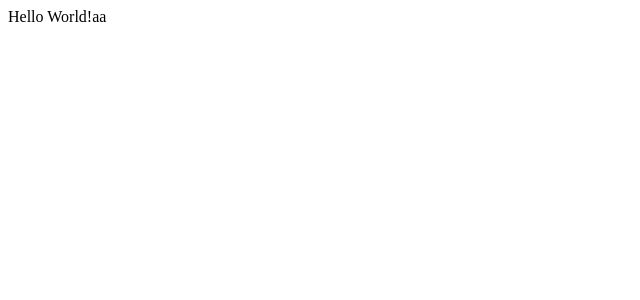
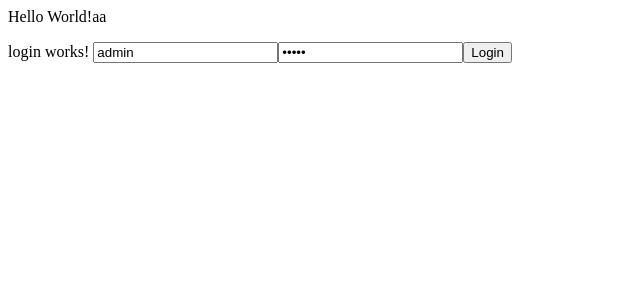
Before and after one commit to nyitrairicsi99/angularbeadando, an Angular app: page /login in a window 1280 px wide. Before the commit this address led to /. Shown: the top 300 px of the page, without its empty margins (0-640 px from the left). Built offline with nearby package versions, Linux system fonts and the light colour scheme.

Commit message:
Add routing

```diff
--- a/src/app/app-routing.module.ts
+++ b/src/app/app-routing.module.ts
@@ -1,7 +1,15 @@
 import { NgModule } from '@angular/core';
 import { RouterModule, Routes } from '@angular/router';
+import { LoginComponent } from './login/login.component';
+import { ListComponent } from './list/list.component';
+import { AuthGuard } from './auth.guard';
+import { DetailsComponent } from './details/details.component';
 
-const routes: Routes = [];
+const routes: Routes = [
+  { path: 'login', component: LoginComponent },
+  { path: 'details', component: DetailsComponent,canActivate: [AuthGuard] },
+  { path: 'list', component: ListComponent,canActivate: [AuthGuard] },
+];
 
 @NgModule({
   imports: [RouterModule.forRoot(routes)],
--- a/src/app/app.module.ts
+++ b/src/app/app.module.ts
@@ -6,6 +6,7 @@ import { ListComponent } from './list/list.component';
 import { LoginComponent } from './login/login.component';
 import { DetailsComponent } from './details/details.component';
 import { AppComponent } from './app.component';
+import { FormsModule } from '@angular/forms';
 
 @NgModule({
   declarations: [
@@ -16,7 +17,8 @@ import { AppComponent } from './app.component';
   ],
   imports: [
     BrowserModule,
-    AppRoutingModule
+    AppRoutingModule,
+    FormsModule
   ],
   providers: [],
   bootstrap: [AppComponent]
--- /dev/null
+++ b/src/app/auth.guard.ts
@@ -0,0 +1,23 @@
+import { Injectable } from '@angular/core';
+import { CanActivate, ActivatedRouteSnapshot, RouterStateSnapshot, Router } from '@angular/router';
+import { Observable } from 'rxjs';
+import { AuthService } from './auth.service';
+
+@Injectable({
+  providedIn: 'root'
+})
+export class AuthGuard implements CanActivate {
+
+  constructor(private authService: AuthService, private router: Router) {}
+
+  canActivate(
+    next: ActivatedRouteSnapshot,
+    state: RouterStateSnapshot): Observable<boolean> | Promise<boolean> | boolean {
+
+      if (!this.authService.isLoggedIn()) {
+        this.router.navigate(['/login']);
+        return false;
+      }
+    return true;
+  }
+}
--- /dev/null
+++ b/src/app/auth.service.ts
@@ -0,0 +1,24 @@
+import { Injectable } from '@angular/core';
+import { Router } from '@angular/router';
+
+@Injectable({
+  providedIn: 'root'
+})
+export class AuthService {
+    loggedin = false;
+    constructor(private router: Router) { }
+
+    login(username: string,password: string) {
+        if (username=="admin" && password=="admin") {
+            this.loggedin = true
+            this.router.navigate(['/list']);
+        } else {
+            this.router.navigate(['/login']);
+        }
+    }
+
+    isLoggedIn() {
+        return this.loggedin;
+    }
+
+}
--- a/src/app/login/login.component.ts
+++ b/src/app/login/login.component.ts
@@ -1,20 +1,32 @@
 import { Component, OnInit } from '@angular/core';
+import { Router } from '@angular/router';
+import { AuthService } from '../auth.service';
 
 @Component({
   selector: 'app-login',
   template: `
     <p>
       login works!
+      <input type="text" [(ngModel)]="username">
+      <input type="password" [(ngModel)]="password">
+      <button (click)="login()">Login</button>
     </p>
   `,
   styles: [
   ]
 })
 export class LoginComponent implements OnInit {
+  constructor(private authService: AuthService)  { }
+  username = "admin";
+  password = "admin";
+  ngOnInit(): void {
 
-  constructor() { }
+  }
 
-  ngOnInit(): void {
+  login() {
+    this.authService.login(this.username,this.password);
+    this.username = "";
+    this.password = "";
   }
 
 }
```
Also changed, not shown: src/app/app__/app.component.ts (deleted, +0 -20 lines).
